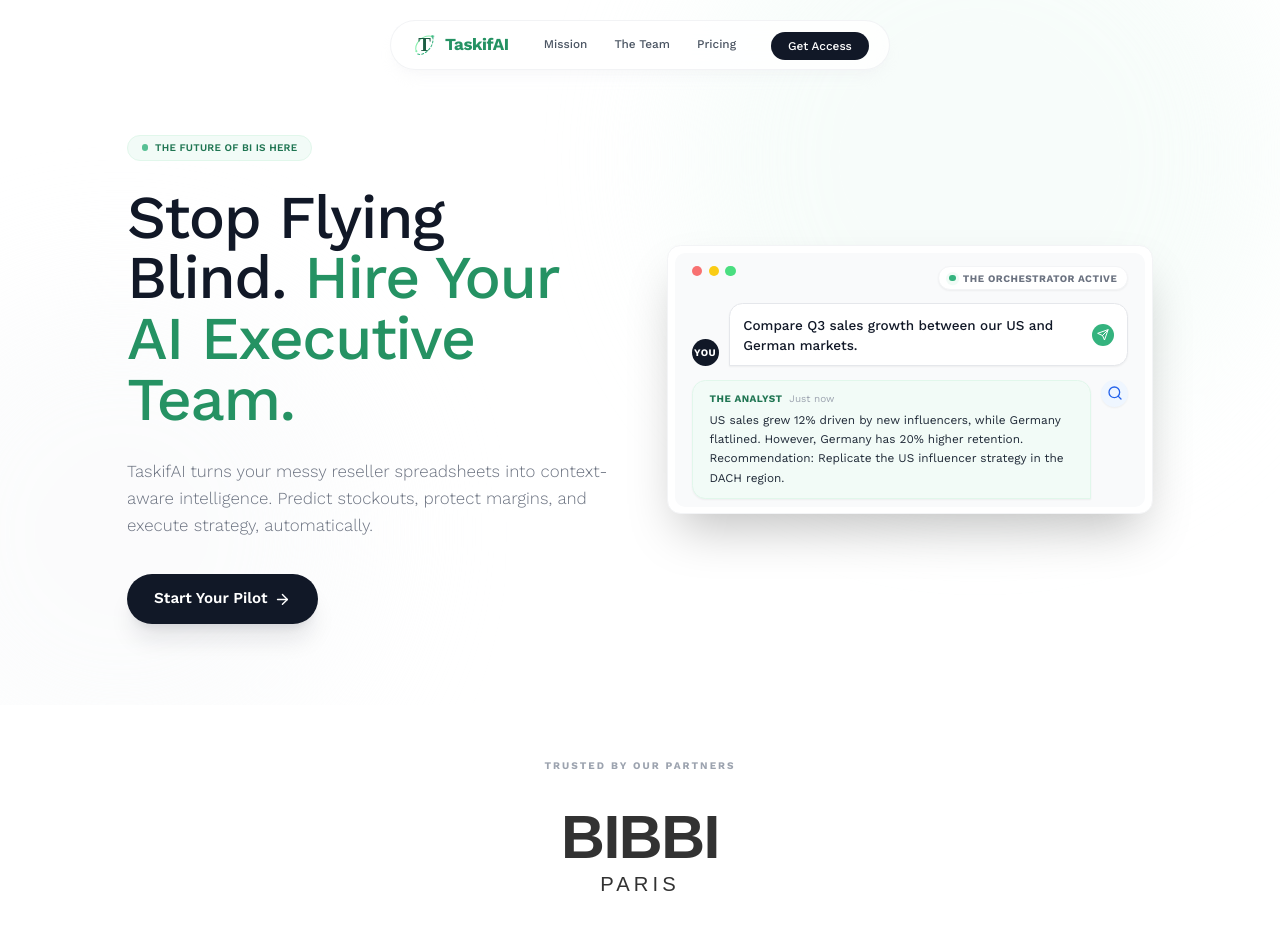
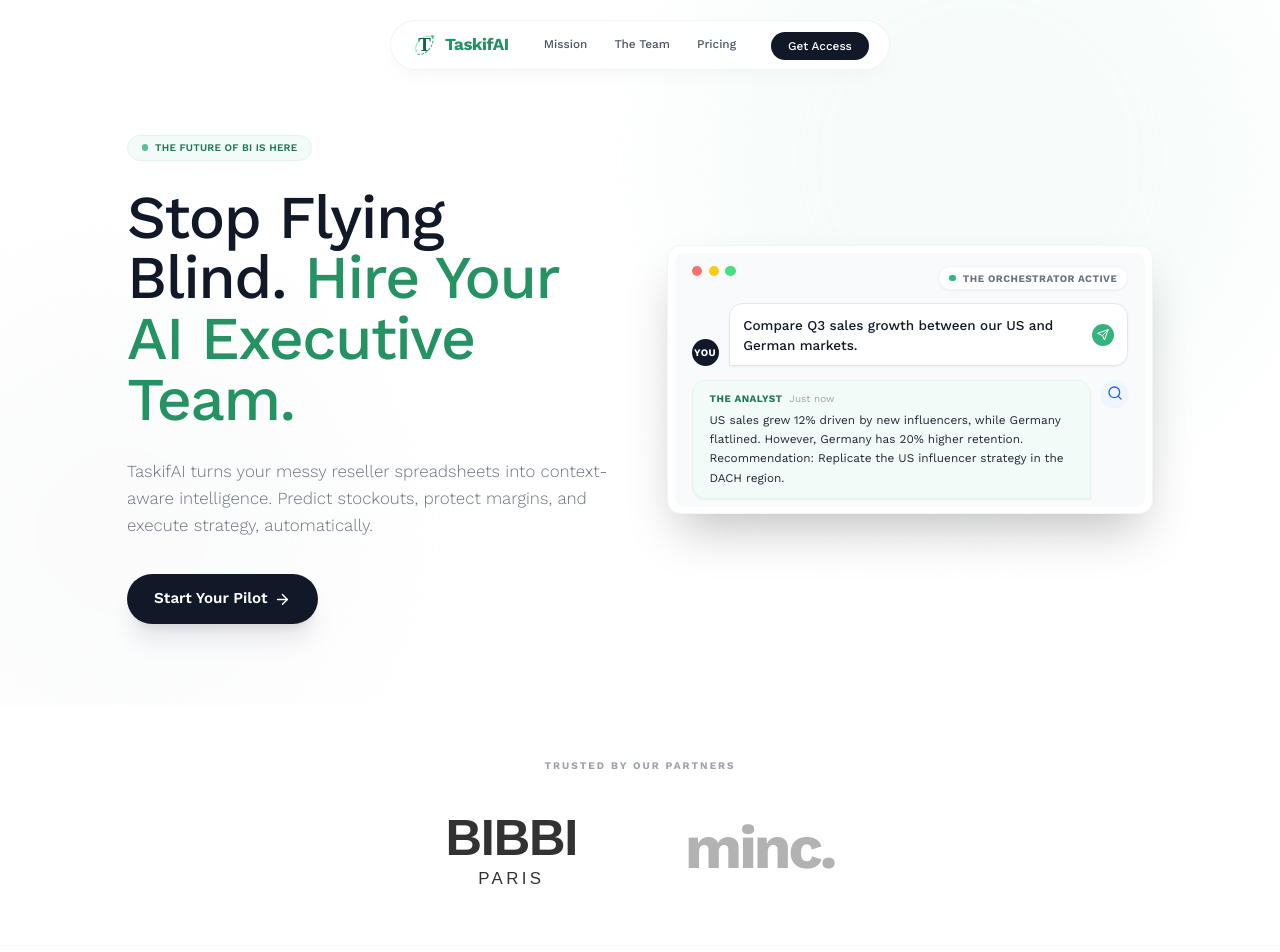
Before and after one commit to TaskifaiDavid/website4.0, a React (Vite) app: page / in a window 1280 px wide. Shown: the top 952 px of the page. Built offline with nearby package versions, Linux system fonts and the light colour scheme.

Commit message:
minc logo

```diff
--- a/components/SocialProof.tsx
+++ b/components/SocialProof.tsx
@@ -4,15 +4,22 @@
   return (
     <section className="py-16 bg-white border-b border-gray-50">
       <div className="max-w-7xl mx-auto px-4 sm:px-6 lg:px-8 text-center">
-        <p className="text-xs font-bold text-gray-400 uppercase tracking-[0.2em] mb-10">
+        <p className="text-xs font-bold text-gray-400 uppercase tracking-[0.2em] mb-12">
           Trusted by our partners
         </p>
-        <div className="flex justify-center items-center opacity-80 hover:opacity-100 transition-opacity duration-500 grayscale hover:grayscale-0">
-            {/* Recreated BIBBI PARIS Logo based on user image */}
+        <div className="flex flex-wrap justify-center items-center gap-16 md:gap-32 opacity-80 hover:opacity-100 transition-opacity duration-500 grayscale hover:grayscale-0">
+
+            {/* BIBBI PARIS Logo */}
             <div className="flex flex-col items-center justify-center select-none transform hover:scale-105 transition-transform duration-500 cursor-default">
-                <h3 className="text-6xl md:text-7xl font-black tracking-tight text-black leading-none" style={{ fontFamily: 'sans-serif' }}>BIBBI</h3>
-                <span className="text-xl md:text-2xl font-normal tracking-[0.2em] text-black mt-1" style={{ fontFamily: 'sans-serif' }}>PARIS</span>
+                <h3 className="text-5xl md:text-6xl font-black tracking-tight text-black leading-none" style={{ fontFamily: 'sans-serif' }}>BIBBI</h3>
+                <span className="text-lg md:text-xl font-normal tracking-[0.2em] text-black mt-1" style={{ fontFamily: 'sans-serif' }}>PARIS</span>
             </div>
+
+            {/* MINC Logo (Recreated from image) */}
+            <div className="flex items-center justify-center select-none transform hover:scale-105 transition-transform duration-500 cursor-default">
+                <span className="text-6xl md:text-7xl font-bold text-[#FF8A5B] tracking-tighter lowercase mb-2" style={{ fontFamily: '"Work Sans", sans-serif' }}>minc.</span>
+            </div>
+
         </div>
       </div>
     </section>
```
